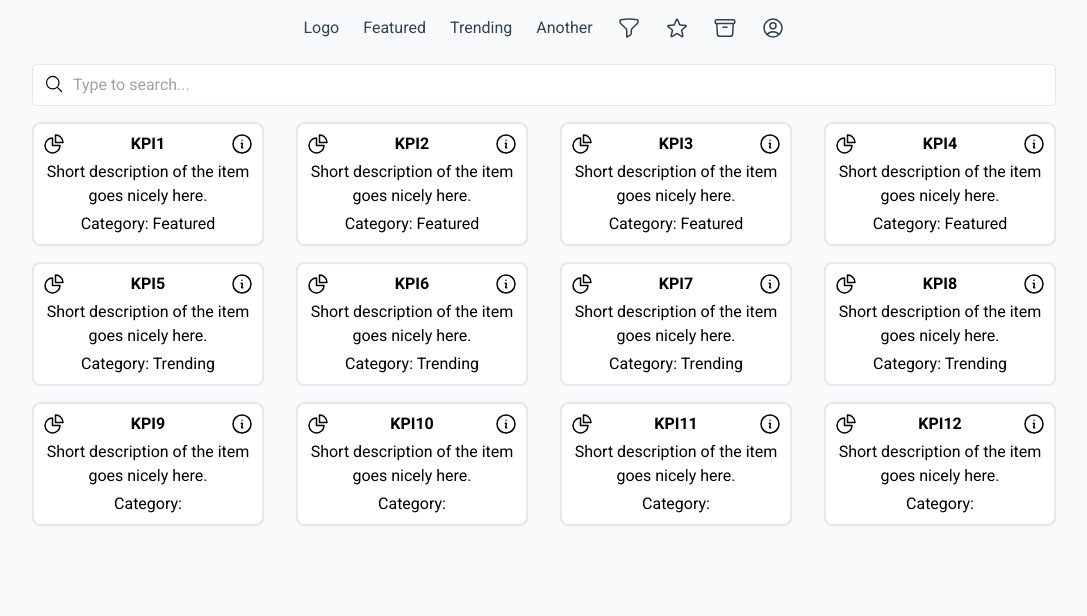
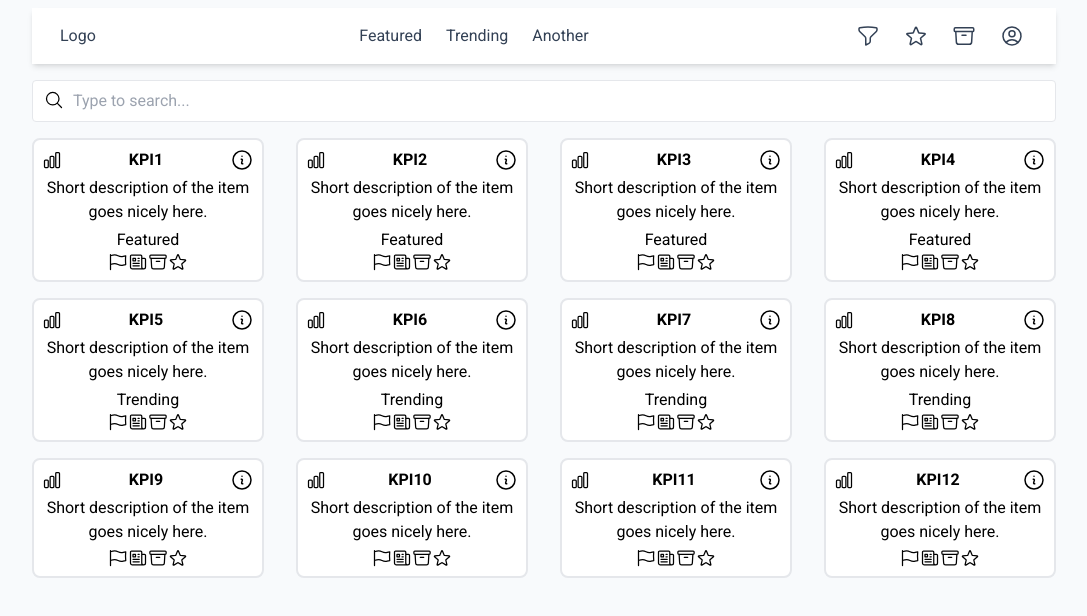
Before and after one commit to AndriiAnisimov/kpi, a Next.js app: page / in a window 1280 px wide. Shown: the top 616 px of the page, without its empty margins (96-1183 px from the left). Built offline with nearby package versions, Linux system fonts and the light colour scheme.

Commit message:
Corrected menu and icons

```diff
--- a/components/Asset.tsx
+++ b/components/Asset.tsx
@@ -23,7 +23,7 @@ export default function Asset({ asset, itemClass }: AssetProps) {
       <article key={asset.id} className={itemClass}>
         <header className="flex justify-between items-center">
           <Link href={`/${asset.id}`} passHref>
-            <Icon name="ChartPieIcon" className="w-[24px] h-[24px]" />
+            <Icon name="ChartBarIcon" className="w-[20px] h-[20px]" />
           </Link>
 
           <p className="font-bold text-center">{asset.name}</p>
@@ -34,7 +34,14 @@ export default function Asset({ asset, itemClass }: AssetProps) {
         </header>
 
         <p className="text-center mt-1">{asset.short_description}</p>
-        <p className="text-center mt-1">Category: {asset.category}</p>
+        <p className="text-center mt-1">{asset.category}</p>
+
+        <div className="flex justify-center items-center">
+          <Icon name="FlagIcon" className="w-[20px] h-[20px]" />
+          <Icon name="NewspaperIcon" className="w-[20px] h-[20px]" />
+          <Icon name="ArchiveBoxIcon" className="w-[20px] h-[20px]" />
+          <Icon name="StarIcon" className="w-[20px] h-[20px]" />
+        </div>
       </article>
 
       {openModal === "detail" && (
--- a/components/NavBar.tsx
+++ b/components/NavBar.tsx
@@ -37,11 +37,27 @@ export default function NavBar() {
     { url: "/profile", icon: Icon, iconName: "UserCircleIcon" }
   ]);
 
+  const logoLink = links[0];
+  const textLinks = links.slice(1, 4);
+  const iconLinks = links.slice(4);
+
   return (
-    <nav className="flex justify-center">
-      {links.map(({ url, title, icon, iconName }) => (
-        <NavLink key={url} url={url} title={title} icon={icon} iconName={iconName} />
-      ))}
+    <nav className="flex justify-between items-center bg-white shadow-md px-4 py-2">
+      <div className="flex items-center">
+        <NavLink url={logoLink.url} title={logoLink.title} />
+      </div>
+
+      <div className="flex items-center mx-1">
+        {textLinks.map(({ url, title }) => (
+          <NavLink key={url} url={url} title={title} />
+        ))}
+      </div>
+
+      <div className="flex items-center mx-1">
+        {iconLinks.map(({ url, icon, iconName }) => (
+          <NavLink key={url} url={url} icon={icon} iconName={iconName} />
+        ))}
+      </div>
     </nav>
   );
 }
```
Also changed, not shown: components/shared/Icon.tsx (+6 -2 lines).
